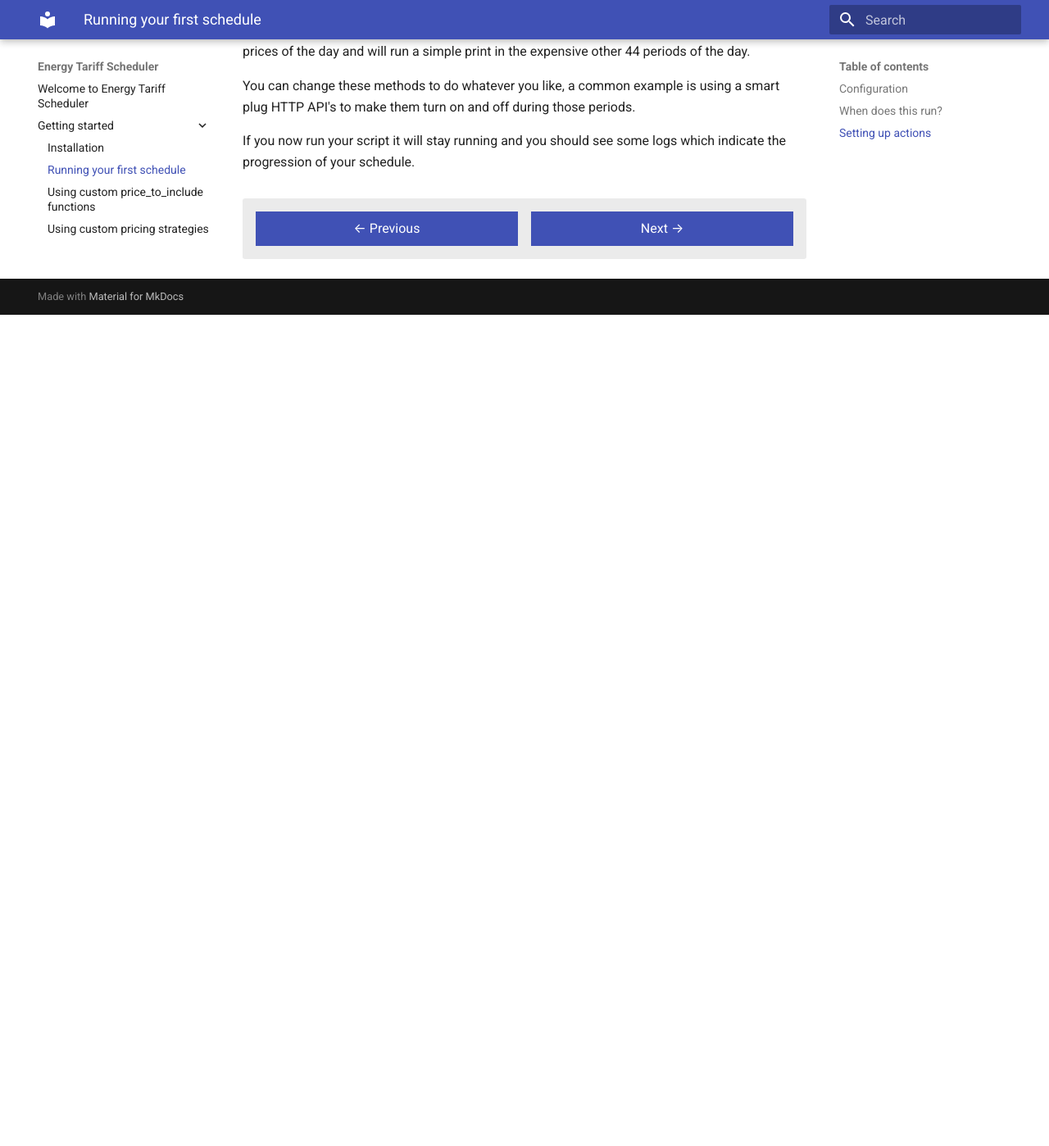
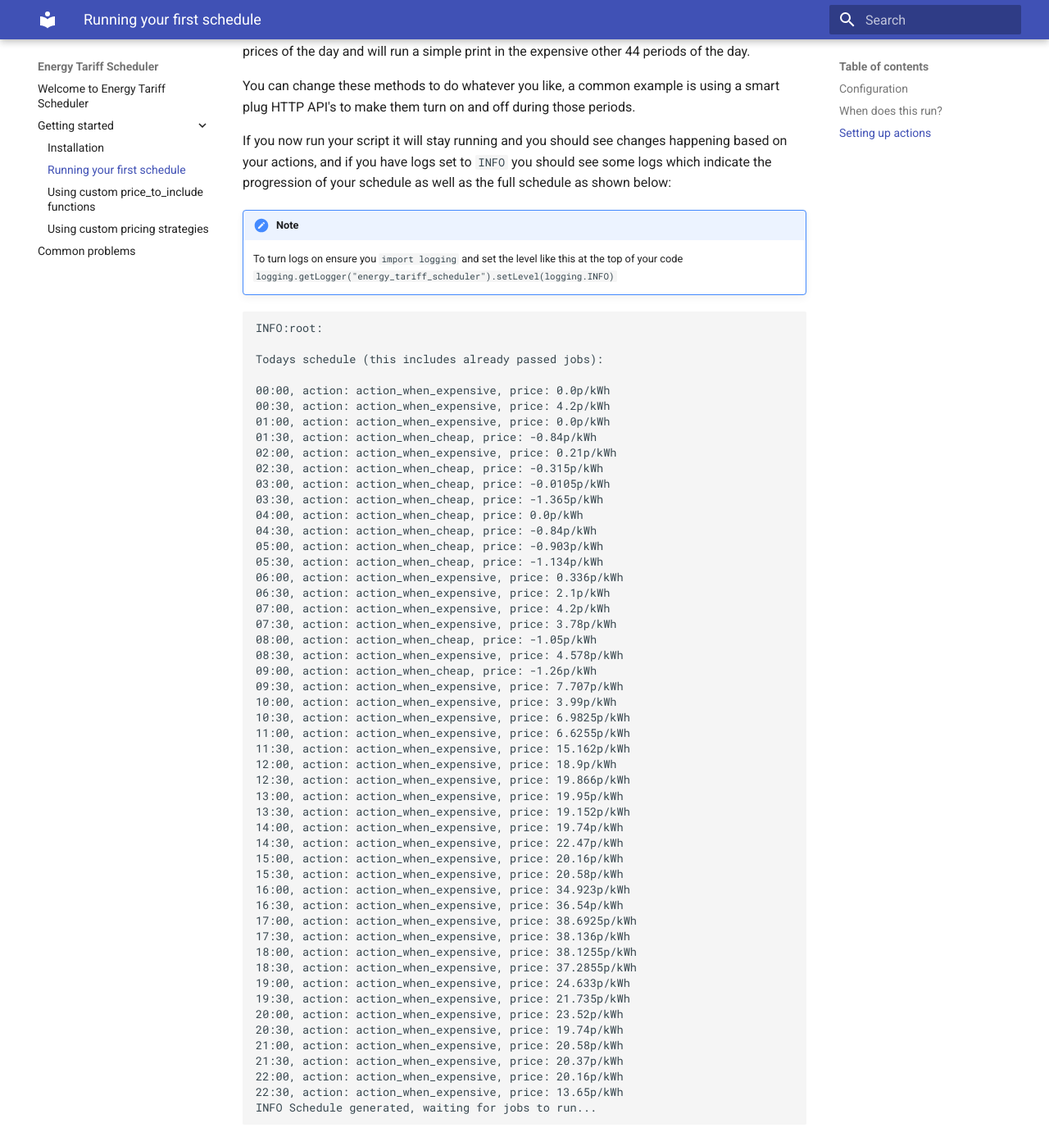
Before and after one commit to craigwh10/energy-tariff-scheduler, an MkDocs documentation site: the page built from docs/getting-started/running-first-schedule.md, in a window 1280 px wide and 1400 px high, scrolled down 1224 px. Shown: the whole window at 82% size. Built offline with MkDocs 1.6.1 and Material for MkDocs 9.7.7, drawn with Linux system fonts in a browser that asks for light colours; before the commit the page ends 1608 px from its top, so only the background shows below that; some of the changed text lies outside the part shown.

````diff
--- a/_demo_script.py
+++ b/_demo_script.py
@@ -5,7 +5,7 @@ import requests
 
 from energy_tariff_scheduler import PricingStrategy, Price, runner
 
-logging.getLogger().setLevel(logging.DEBUG)
+logging.getLogger("energy_tariff_scheduler").setLevel(logging.DEBUG)
 
 logging.debug("starting")
 
--- a/docs/getting-started/running-first-schedule.md
+++ b/docs/getting-started/running-first-schedule.md
@@ -40,15 +40,14 @@ You can see here in this example that there are two function I have created, one
 
 You can change these methods to do whatever you like, a common example is using a smart plug HTTP API's to make them turn on and off during those periods.
 
-If you now run your script it will stay running and you should see some logs which indicate the progression of your schedule.
+If you now run your script it will stay running and you should see changes happening based on your actions, and if you have logs set to `INFO` you should see some logs which indicate the progression of your schedule as well as the full schedule as shown below:
 
-<div style="display: flex; width: 100%; background: #ebebeb; padding: 1em; gap: 1em; border-radius: 0.2em; margin-top: 2em;">
-    <a href="../installation" style="flex: 6; text-align: center; color: white; background: var(--md-typeset-a-color); padding: 0.5em 0em;">&larr; Previous</a>
-    <a href="../custom-prices-to-include" style="flex: 6; text-align: center; color: white; background: var(--md-typeset-a-color); padding: 0.5em 0em;">Next &rarr;</a>
-</div>
+!!! NOTE
 
-<!-- ```sh
-$ python main.py
+    To turn logs on ensure you `import logging` and set the level like this at the top of your code `logging.getLogger("energy_tariff_scheduler").setLevel(logging.INFO)`
+
+
+```txt
 INFO:root:
 
 Todays schedule (this includes already passed jobs):
@@ -99,6 +98,10 @@ Todays schedule (this includes already passed jobs):
 21:30, action: action_when_expensive, price: 20.37p/kWh
 22:00, action: action_when_expensive, price: 20.16p/kWh
 22:30, action: action_when_expensive, price: 13.65p/kWh
-...
 INFO Schedule generated, waiting for jobs to run...
-``` -->
+```
+
+<div style="display: flex; width: 100%; background: #ebebeb; padding: 1em; gap: 1em; border-radius: 0.2em; margin-top: 2em;">
+    <a href="../installation" style="flex: 6; text-align: center; color: white; background: var(--md-typeset-a-color); padding: 0.5em 0em;">&larr; Previous</a>
+    <a href="../custom-prices-to-include" style="flex: 6; text-align: center; color: white; background: var(--md-typeset-a-color); padding: 0.5em 0em;">Next &rarr;</a>
+</div>
--- a/setup.py
+++ b/setup.py
@@ -9,7 +9,7 @@ with open(readme_path, 'r') as f:
 
 setup(
     name='energy_tariff_scheduler',
-    version='0.0.4',
+    version='0.0.5',
     author='Craig White',
     author_email='dev.craigw@gmail.com',
     description='Schedule actions based on energy tariffs',
````
Also changed, not shown: other parts of docs/getting-started/running-first-schedule.md (+1 -1 lines), docs/common-problems.md (added, +21 -0 lines), docs/getting-started/custom-prices-to-include.md (+1 -1 lines), docs/index.md (+2 -2 lines), notes/dev_notes.md (+7 -0 lines), docs/.pages.
